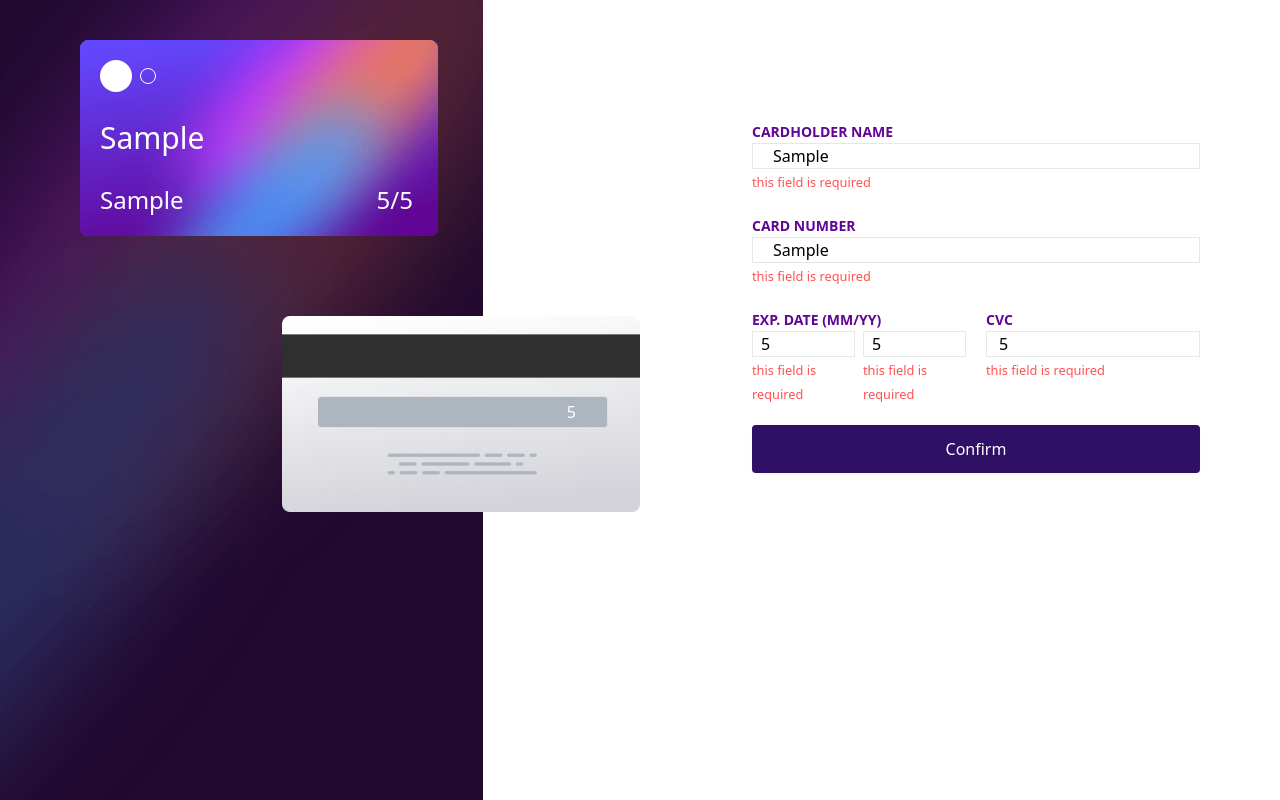
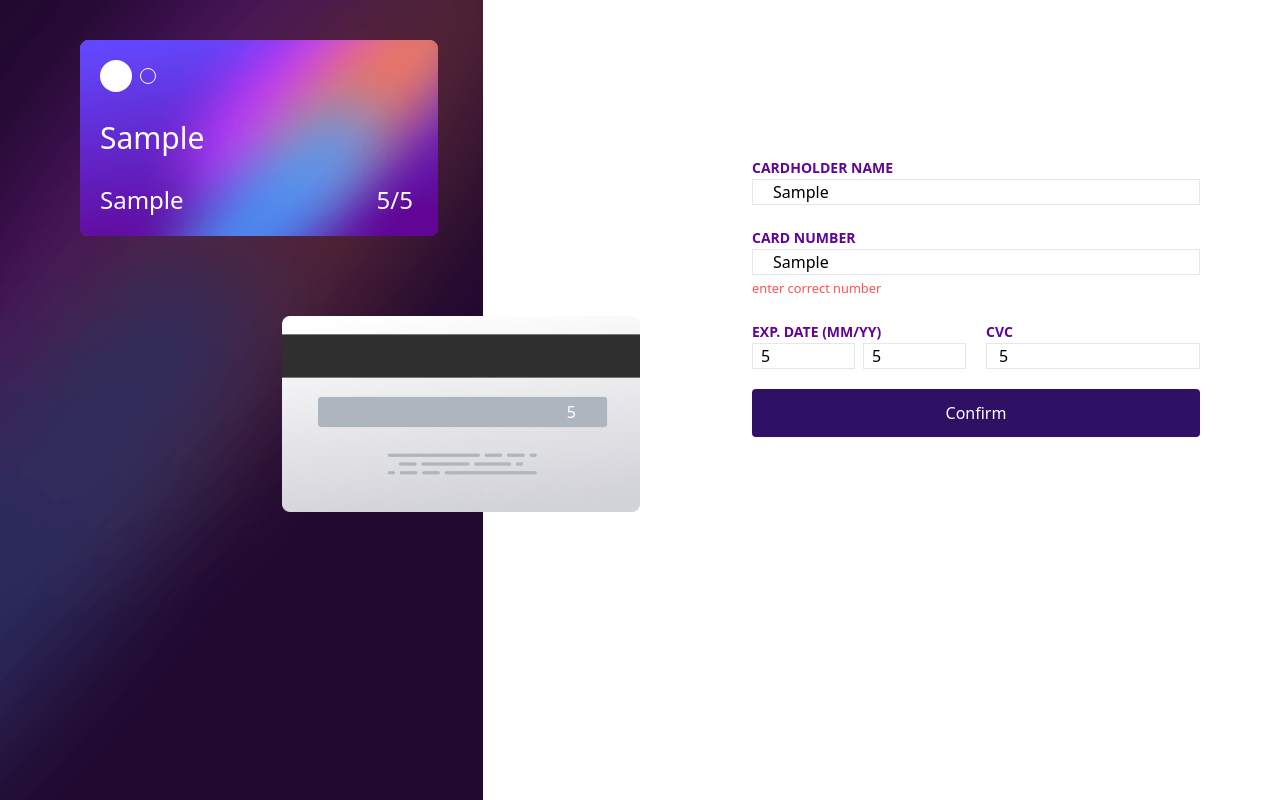
Before and after one commit to Iamdodo22/debitCardFormMainSection, a plain HTML site: page index.html in a window 1280 px wide. Both pictures are taken after typing "Sample", "Sample", "5", "5", "5" into the empty fields and a click on the button "Confirm". Drawn offline with Linux system fonts and the light colour scheme.

Commit message:
progress ...

```diff
--- a/index.html
+++ b/index.html
@@ -53,13 +53,13 @@
           <div>
           <label for="card-name" class="font-bold text-sm text-pViolet">CARDHOLDER NAME</label><br>
             <input type="text" placeholder="e.g Jane Appleased" class="border pl-5 outline-none w-full max-[850px]:p-3 hName" required><br>
-            <small></small>
+            <small class="text-pError"></small>
         </div>
 
         <div>
           <label for="card-name" class="font-bold text-sm text-pViolet">CARD NUMBER</label><br>
             <input type="text" placeholder="e.g 1234 5678 9123 0000" class="border pl-5 outline-none w-full max-[850px]:p-3 hNum" maxlength="16" required><br>
-            <small></small>
+            <small class="text-pError"></small>
         </div>
 
         <div class="flex gap-5">
@@ -69,11 +69,11 @@
             <div class="flex gap-2">
               <div class="w-1/2">
             <input type="number" placeholder="MM" class="w-full pl-2 outline-none border max-[850px]:p-3 mm" pattern="\d{2}" required><br>
-            <small></small></div>
+            <small class="text-pError"></small></div>
 
             <div class="w-1/2">
             <input type="number" placeholder="YY" class="w-full pl-2 outline-none border max-[850px]:p-3 yy" pattern="\d{2}" required><br>
-            <small></small></div>
+            <small class="text-pError"></small></div>
           </div>
 
           </span>
@@ -81,7 +81,7 @@
           <span class="w-1/2">
             <label for="cvc" class="font-bold text-sm text-pViolet">CVC</label><br>
             <input maxlength="3" type="number" placeholder="e.g. 123" class="border outline-none pl-3 w-full max-[850px]:p-3 cvv" pattern="/d{3}" required><br>
-            <small></small>
+            <small class="text-pError"></small>
           </span>
 
         </div>
--- a/script.js
+++ b/script.js
@@ -17,11 +17,17 @@ const cardCvv = document.querySelector('.cardCvv');
 let submitBtn =document.querySelector('.s-btn');
 const subStatus = document.querySelector('.s-status')
 const inputs =[nameInput, numInput, mm, yy,cvvInput];
+const errorLabel = document.querySelectorAll('small');
+
+const errLabelArr = Array.from(errorLabel)
 
 nameInput.addEventListener('input', (e)=>{
     if(e.target.value.length <= 16){
         cardName.textContent = e.target.value;
-}
+};
+e.target.value.length > 16 ? e.target.style.borderColor ='red':e.target.style.borderColor ='';
+
+
 })
 numInput.addEventListener('input', (e)=>{
 
@@ -30,29 +36,33 @@ numInput.addEventListener('input', (e)=>{
      e.value = numPattern
     cardNum.textContent = e.value;
 
+    e.target.value.length < 16 ? e.target.style.borderColor ='red':e.target.style.borderColor ='';
+
 })
 mm.addEventListener('input', (e)=>{
     if(e.target.value.length <= 2){
         cardMm.textContent = Number(e.target.value);
+} ;
+e.target.value.length > 2 ? e.target.style.borderColor ='red':e.target.style.borderColor ='';
 
-}
 })
 yy.addEventListener('input', (e)=>{
     if(e.target.value.length <= 2){
         cardYy.textContent = Number(e.target.value);
-}
+};
+e.target.value.length > 2 ? e.target.style.borderColor ='red':e.target.style.borderColor ='';
 })
 cvvInput.addEventListener('input', (e)=>{
     if(e.target.value.length <= 3){
         cardCvv.textContent = Number(e.target.value);
-}
+};
+e.target.value.length > 3? e.target.style.borderColor ='red':e.target.style.borderColor ='';
 })
 
 
 // submit btn
 submitBtn.addEventListener('click', (e)=>{
     e.preventDefault()
-    // const errorLabel = document.querySelectorAll('small');
 
     const isValid = (inputs[0].value.length >=4 || inputs[0].value.length === 16) && inputs[1].value.length === 16 && inputs[2].value.length === 2 && inputs[3].value.length === 2 && inputs[4].value.length === 3 ? 'true': 'false';
 
@@ -63,21 +73,28 @@ submitBtn.addEventListener('click', (e)=>{
     };
 
     if(isValid === 'false'){
-        inputs.filter(e => e.value === '')
-        .forEach(e =>{
-            e.style.color = 'hsl(0, 100%, 66%)';
-            e.style.borderColor='hsl(0, 100%, 66%)'
+        inputs.forEach((e,i) =>{
+            if(e.value === ''){
+                e.style.color = 'hsl(0, 100%, 66%)';
+            e.style.borderColor='hsl(0, 100%, 66%)';
+           errLabelArr[i].textContent = 'this field is required';
+            }
+            else{
+                e.style.color = '';
+                e.style.borderColor='';
+                errLabelArr[i].textContent = '';
+
+            }
        return;
     })
 
-   const errorLabel = document.querySelectorAll('small')
-    errorLabel.forEach( e=>{
-        e.textContent =  'this field is required';
-           e.style.color='hsl(0, 100%, 66%)'
-})
-        return;
     };
 
+    inputs[0].value.length > 16? errLabelArr[0].textContent ='Name too long':null;
+    inputs[1].value.length > 0 && inputs[1].value.length < 16? errLabelArr[1].textContent ='enter correct number':null;
+    inputs[2].value.length > 2 ? errLabelArr[2].textContent = 'incorrect month':null;
+    inputs[3].value.length > 2 ? errLabelArr[3].textContent = 'incorrect year':null;
+    inputs[4].value.length > 3 ? errLabelArr[4].textContent ='incorrect':null;
     console.log(isValid);
 
 })
```
Also changed, not shown: output.css.
